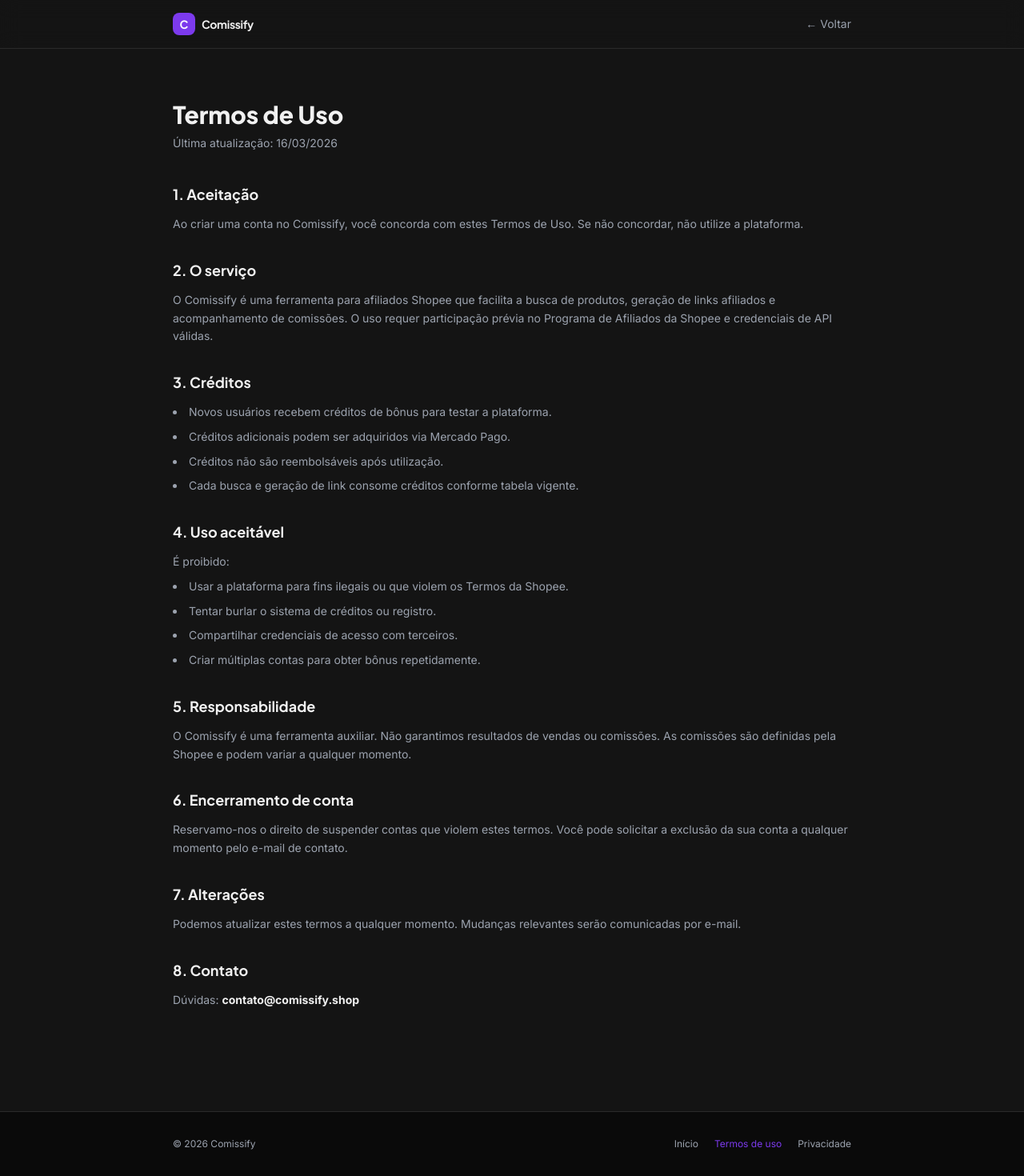
After one commit to Rennancalixtos/comissify-backend, a Laravel app: page /termos in a window 1280 px wide. The commit adds this page. Shown: the whole page at 80% size. Run offline with Laravel 12, Linux system fonts and the light colour scheme; data comes from the database, SQL or seed files in the repository; style sheets or scripts are compiled from the project's sources; some libraries are stand-ins or nearby versions.

Commit message:
feat: páginas de privacidade e termos de uso + links no footer
- /privacidade e /termos com layout dark consistente
- Footer de welcome e trending agora aponta para as rotas reais

```diff
--- /dev/null
+++ b/resources/views/terms.blade.php
@@ -0,0 +1,108 @@
+<!DOCTYPE html>
+<html lang="pt-BR">
+<head>
+    <meta charset="UTF-8">
+    <meta name="viewport" content="width=device-width, initial-scale=1.0">
+    <title>Termos de Uso | Comissify</title>
+    <meta name="description" content="Termos de Uso do Comissify — regras de utilização da plataforma.">
+    <link rel="canonical" href="{{ route('terms') }}">
+    <link rel="icon" type="image/svg+xml" href="/favicon.svg">
+    <link rel="preconnect" href="https://fonts.googleapis.com">
+    <link rel="preconnect" href="https://fonts.gstatic.com" crossorigin>
+    <link href="https://fonts.googleapis.com/css2?family=Plus+Jakarta+Sans:wght@400;500;600;700;800&display=swap" rel="stylesheet">
+    @vite(['resources/css/app.css', 'resources/js/app.js'])
+    <style>
+        {!! \App\Services\ThemeService::cssVars() !!}
+        .font-display { font-family: 'Plus Jakarta Sans', sans-serif; }
+    </style>
+</head>
+<body class="bg-d-bg text-d-text antialiased">
+
+{{-- Navbar --}}
+<nav class="border-b border-d-border sticky top-0 z-50 backdrop-blur-md" style="background:rgba(20,20,20,0.85)">
+    <div class="max-w-4xl mx-auto px-6 py-4 flex items-center justify-between">
+        <a href="{{ route('home') }}" class="flex items-center gap-2">
+            <div class="w-7 h-7 rounded-lg flex items-center justify-center" style="background:var(--color-primary)">
+                <span class="text-white font-bold text-sm font-display">C</span>
+            </div>
+            <span class="font-bold text-d-text font-display tracking-tight">Comissify</span>
+        </a>
+        <a href="{{ route('home') }}" class="text-sm text-d-muted hover:text-white transition-colors">← Voltar</a>
+    </div>
+</nav>
+
+{{-- Content --}}
+<main class="max-w-4xl mx-auto px-6 py-16">
+    <h1 class="font-display text-3xl font-extrabold text-d-text mb-2">Termos de Uso</h1>
+    <p class="text-d-muted text-sm mb-10">Última atualização: {{ \Carbon\Carbon::now()->format('d/m/Y') }}</p>
+
+    <div class="flex flex-col gap-8 text-sm leading-relaxed text-d-muted">
+
+        <section>
+            <h2 class="font-display font-bold text-d-text text-lg mb-3">1. Aceitação</h2>
+            <p>Ao criar uma conta no Comissify, você concorda com estes Termos de Uso. Se não concordar, não utilize a plataforma.</p>
+        </section>
+
+        <section>
+            <h2 class="font-display font-bold text-d-text text-lg mb-3">2. O serviço</h2>
+            <p>O Comissify é uma ferramenta para afiliados Shopee que facilita a busca de produtos, geração de links afiliados e acompanhamento de comissões. O uso requer participação prévia no Programa de Afiliados da Shopee e credenciais de API válidas.</p>
+        </section>
+
+        <section>
+            <h2 class="font-display font-bold text-d-text text-lg mb-3">3. Créditos</h2>
+            <ul class="list-disc list-inside flex flex-col gap-2">
+                <li>Novos usuários recebem créditos de bônus para testar a plataforma.</li>
+                <li>Créditos adicionais podem ser adquiridos via Mercado Pago.</li>
+                <li>Créditos não são reembolsáveis após utilização.</li>
+                <li>Cada busca e geração de link consome créditos conforme tabela vigente.</li>
+            </ul>
+        </section>
+
+        <section>
+            <h2 class="font-display font-bold text-d-text text-lg mb-3">4. Uso aceitável</h2>
+            <p>É proibido:</p>
+            <ul class="list-disc list-inside flex flex-col gap-2 mt-2">
+                <li>Usar a plataforma para fins ilegais ou que violem os Termos da Shopee.</li>
+                <li>Tentar burlar o sistema de créditos ou registro.</li>
+                <li>Compartilhar credenciais de acesso com terceiros.</li>
+                <li>Criar múltiplas contas para obter bônus repetidamente.</li>
+            </ul>
+        </section>
+
+        <section>
+            <h2 class="font-display font-bold text-d-text text-lg mb-3">5. Responsabilidade</h2>
+            <p>O Comissify é uma ferramenta auxiliar. Não garantimos resultados de vendas ou comissões. As comissões são definidas pela Shopee e podem variar a qualquer momento.</p>
+        </section>
+
+        <section>
+            <h2 class="font-display font-bold text-d-text text-lg mb-3">6. Encerramento de conta</h2>
+            <p>Reservamo-nos o direito de suspender contas que violem estes termos. Você pode solicitar a exclusão da sua conta a qualquer momento pelo e-mail de contato.</p>
+        </section>
+
+        <section>
+            <h2 class="font-display font-bold text-d-text text-lg mb-3">7. Alterações</h2>
+            <p>Podemos atualizar estes termos a qualquer momento. Mudanças relevantes serão comunicadas por e-mail.</p>
+        </section>
+
+        <section>
+            <h2 class="font-display font-bold text-d-text text-lg mb-3">8. Contato</h2>
+            <p>Dúvidas: <strong class="text-d-text">contato@comissify.shop</strong></p>
+        </section>
+
+    </div>
+</main>
+
+{{-- Footer --}}
+<footer class="py-8 border-t border-d-border mt-16" style="background:#0a0a0a">
+    <div class="max-w-4xl mx-auto px-6 flex flex-col sm:flex-row items-center justify-between gap-4">
+        <span class="text-xs text-d-muted">© {{ date('Y') }} Comissify</span>
+        <div class="flex items-center gap-5 text-xs text-d-muted">
+            <a href="{{ route('home') }}" class="hover:text-d-text transition-colors">Início</a>
+            <a href="{{ route('terms') }}" class="hover:text-d-text transition-colors" style="color:var(--color-primary)">Termos de uso</a>
+            <a href="{{ route('privacy') }}" class="hover:text-d-text transition-colors">Privacidade</a>
+        </div>
+    </div>
+</footer>
+
+</body>
+</html>
--- a/resources/views/trending.blade.php
+++ b/resources/views/trending.blade.php
@@ -253,8 +253,8 @@
         </div>
         <div class="flex items-center gap-5 text-xs text-d-muted">
             <a href="{{ route('home') }}" class="hover:text-d-text transition-colors">Início</a>
-            <a href="#" class="hover:text-d-text transition-colors">Termos de uso</a>
-            <a href="#" class="hover:text-d-text transition-colors">Privacidade</a>
+            <a href="{{ route('terms') }}" class="hover:text-d-text transition-colors">Termos de uso</a>
+            <a href="{{ route('privacy') }}" class="hover:text-d-text transition-colors">Privacidade</a>
         </div>
     </div>
 </footer>
--- a/resources/views/welcome.blade.php
+++ b/resources/views/welcome.blade.php
@@ -506,8 +506,8 @@
             <span class="text-xs text-d-muted ml-1">— Link afiliado Shopee automático</span>
         </div>
         <div class="flex items-center gap-5 text-xs text-d-muted">
-            <a href="#" class="hover:text-d-text transition-colors">Termos de uso</a>
-            <a href="#" class="hover:text-d-text transition-colors">Privacidade</a>
+            <a href="{{ route('terms') }}" class="hover:text-d-text transition-colors">Termos de uso</a>
+            <a href="{{ route('privacy') }}" class="hover:text-d-text transition-colors">Privacidade</a>
             <a href="#" class="hover:text-d-text transition-colors">Contato</a>
         </div>
     </div>
--- a/routes/web.php
+++ b/routes/web.php
@@ -6,6 +6,8 @@ use Illuminate\Support\Facades\Route;
 Route::get('/', [\App\Http\Controllers\LandingController::class, 'index'])->name('home');
 Route::get('/tendencias',      [\App\Http\Controllers\TrendingController::class, 'trending'])->name('trending');
 Route::get('/maiores-comissoes', [\App\Http\Controllers\TrendingController::class, 'commissions'])->name('commissions');
+Route::get('/privacidade',     fn() => view('privacy'))->name('privacy');
+Route::get('/termos',          fn() => view('terms'))->name('terms');
 
 // ─── Auth ─────────────────────────────────────────────────────────────────────
 Route::get('/login',   [\App\Http\Controllers\Auth\AuthController::class, 'show'])->name('login');
```
Also changed, not shown: resources/views/privacy.blade.php (added, +107 -0 lines).
